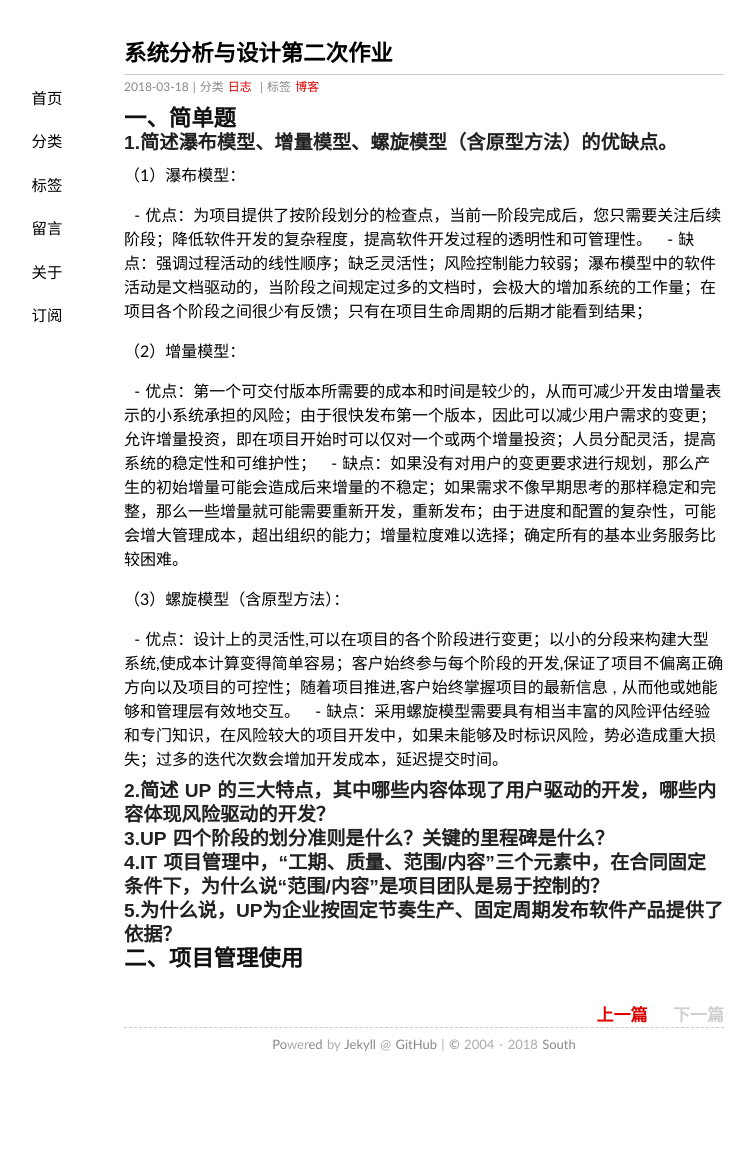
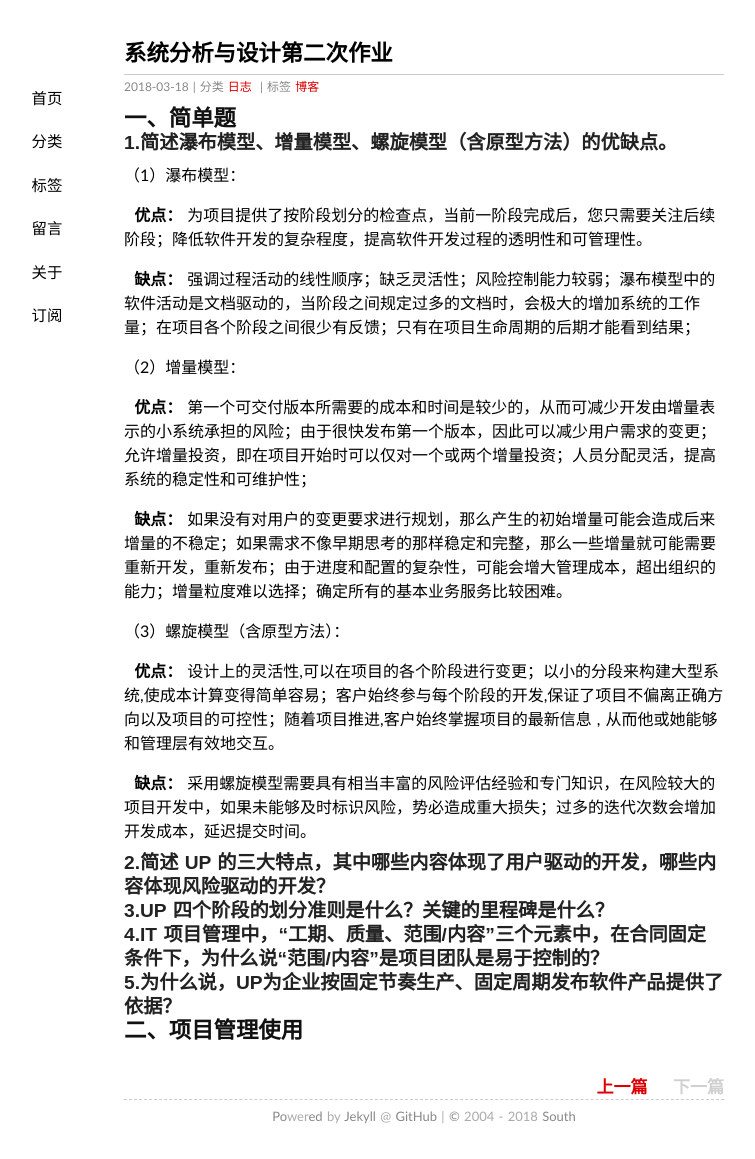
Before and after one commit to south270/south270.github.io, a Jekyll site: the page built from _posts/2018-3-18-second-homework.md, in a window 1280 px wide. Shown: the whole page, without its empty margins (216-971 px from the left). Built offline with Jekyll 4.4.1, drawn with Linux system fonts in a browser that asks for light colours; comment, search, counter and statistics services are not loaded; before the commit the page ends 1087 px from its top, so only the background shows below that.

```diff
--- a/_posts/2018-3-18-second-homework.md
+++ b/_posts/2018-3-18-second-homework.md
@@ -10,18 +10,21 @@ tags: 博客
 ### 1.简述瀑布模型、增量模型、螺旋模型（含原型方法）的优缺点。
  （1）瀑布模型：
 
-   - 优点：为项目提供了按阶段划分的检查点，当前一阶段完成后，您只需要关注后续阶段；降低软件开发的复杂程度，提高软件开发过程的透明性和可管理性。
-   - 缺点：强调过程活动的线性顺序；缺乏灵活性；风险控制能力较弱；瀑布模型中的软件活动是文档驱动的，当阶段之间规定过多的文档时，会极大的增加系统的工作量；在项目各个阶段之间很少有反馈；只有在项目生命周期的后期才能看到结果；
+   **优点：** 为项目提供了按阶段划分的检查点，当前一阶段完成后，您只需要关注后续阶段；降低软件开发的复杂程度，提高软件开发过程的透明性和可管理性。
+
+   **缺点：** 强调过程活动的线性顺序；缺乏灵活性；风险控制能力较弱；瀑布模型中的软件活动是文档驱动的，当阶段之间规定过多的文档时，会极大的增加系统的工作量；在项目各个阶段之间很少有反馈；只有在项目生命周期的后期才能看到结果；
 
  （2）增量模型：
 
-   - 优点：第一个可交付版本所需要的成本和时间是较少的，从而可减少开发由增量表示的小系统承担的风险；由于很快发布第一个版本，因此可以减少用户需求的变更；允许增量投资，即在项目开始时可以仅对一个或两个增量投资；人员分配灵活，提高系统的稳定性和可维护性；
-   - 缺点：如果没有对用户的变更要求进行规划，那么产生的初始增量可能会造成后来增量的不稳定；如果需求不像早期思考的那样稳定和完整，那么一些增量就可能需要重新开发，重新发布；由于进度和配置的复杂性，可能会增大管理成本，超出组织的能力；增量粒度难以选择；确定所有的基本业务服务比较困难。
+   **优点：** 第一个可交付版本所需要的成本和时间是较少的，从而可减少开发由增量表示的小系统承担的风险；由于很快发布第一个版本，因此可以减少用户需求的变更；允许增量投资，即在项目开始时可以仅对一个或两个增量投资；人员分配灵活，提高系统的稳定性和可维护性；
+
+   **缺点：** 如果没有对用户的变更要求进行规划，那么产生的初始增量可能会造成后来增量的不稳定；如果需求不像早期思考的那样稳定和完整，那么一些增量就可能需要重新开发，重新发布；由于进度和配置的复杂性，可能会增大管理成本，超出组织的能力；增量粒度难以选择；确定所有的基本业务服务比较困难。
 
  （3）螺旋模型（含原型方法）：
 
-   - 优点：设计上的灵活性,可以在项目的各个阶段进行变更；以小的分段来构建大型系统,使成本计算变得简单容易；客户始终参与每个阶段的开发,保证了项目不偏离正确方向以及项目的可控性；随着项目推进,客户始终掌握项目的最新信息 , 从而他或她能够和管理层有效地交互。
-   - 缺点：采用螺旋模型需要具有相当丰富的风险评估经验和专门知识，在风险较大的项目开发中，如果未能够及时标识风险，势必造成重大损失；过多的迭代次数会增加开发成本，延迟提交时间。
+   **优点：** 设计上的灵活性,可以在项目的各个阶段进行变更；以小的分段来构建大型系统,使成本计算变得简单容易；客户始终参与每个阶段的开发,保证了项目不偏离正确方向以及项目的可控性；随着项目推进,客户始终掌握项目的最新信息 , 从而他或她能够和管理层有效地交互。
+
+   **缺点：** 采用螺旋模型需要具有相当丰富的风险评估经验和专门知识，在风险较大的项目开发中，如果未能够及时标识风险，势必造成重大损失；过多的迭代次数会增加开发成本，延迟提交时间。
 ### 2.简述 UP 的三大特点，其中哪些内容体现了用户驱动的开发，哪些内容体现风险驱动的开发？
 ### 3.UP 四个阶段的划分准则是什么？关键的里程碑是什么？
 ### 4.IT 项目管理中，“工期、质量、范围/内容”三个元素中，在合同固定条件下，为什么说“范围/内容”是项目团队是易于控制的？
```
